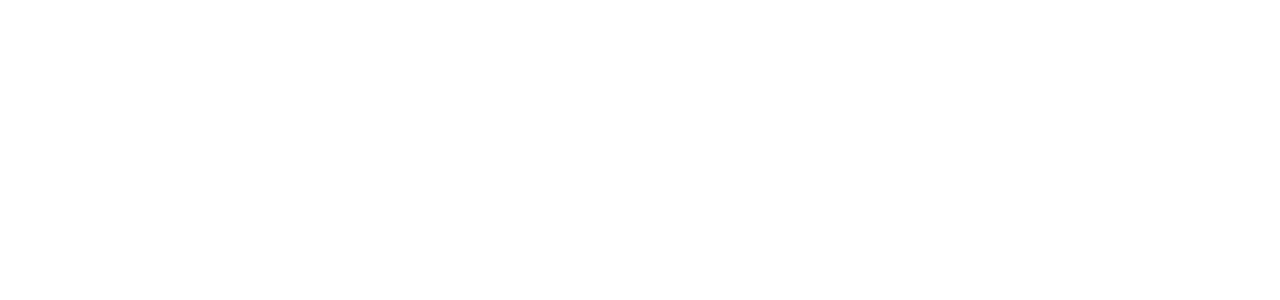
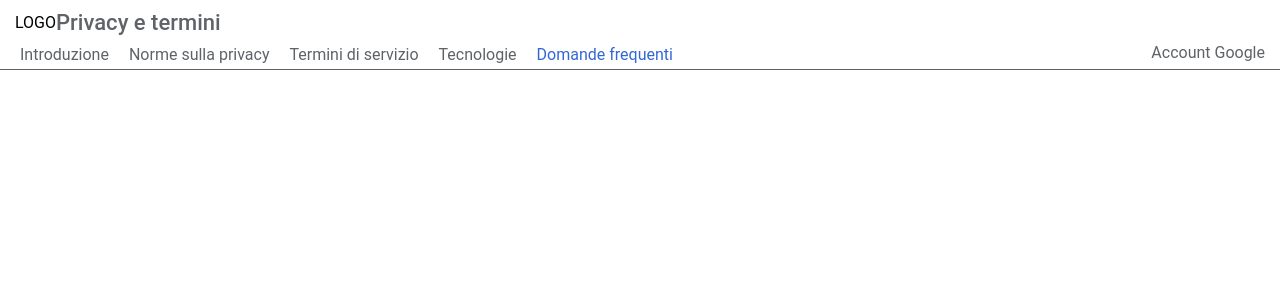
Before and after one commit to Gius993/php-google-faq, a PHP site: page / in a window 1280 px wide. Before the commit the part shown is empty. Shown: the top 300 px of the page. Run offline with PHP 8.4, Linux system fonts and the light colour scheme.

Commit message:
header-completato

```diff
--- /dev/null
+++ b/css/style.css
@@ -0,0 +1,68 @@
+*{
+    margin: 0;
+    padding: 0;
+    box-sizing: border-box;
+}
+
+body{
+    font-family: 'Roboto', sans-serif;
+}
+
+.container{
+    max-width: 1000px;
+    padding: 0 15px;
+    margin: 0 auto;
+}
+
+h2{
+    padding: 60px 0 30px;
+}
+
+li {
+    list-style: none;
+    padding: 5px;
+    margin-top: 5px;
+    margin-right: 10px;
+}
+
+a{
+    text-decoration: none;
+    color: #5f6368;
+}
+
+header{
+    background: #fff;
+    position: fixed;
+    width: 100%;
+    padding: 0 15px;
+    border-bottom: 1px solid #5f6368;
+}
+
+header .logo {
+    margin-top: 10px;
+    display: flex;
+    align-items: center;
+}
+
+header .logo span{
+    font-size: 22px;
+    font-weight: 500;
+    color: #5f6368;
+}
+
+header .navbar{
+    display: flex;
+    justify-content: space-between;
+    align-items: center;
+}
+
+header .list-navbar{
+    display: flex;
+}
+
+header .list-navbar .selected > a{
+    color: #3367d6;
+}
+.main-container{
+	text-align: center;
+}
--- a/index.php
+++ b/index.php
@@ -23,8 +23,52 @@
 	<meta http-equiv="X-UA-Compatible" content="IE=edge">
 	<meta name="viewport" content="width=device-width, initial-scale=1.0">
 	<title>Document</title>
+	<link rel="stylesheet" href="css/style.css">
 </head>
 <body>
+<header>
+        <div class="logo">
+            LOGO
+            <span>Privacy e termini</span>
+        </div>
+        <div class="navbar">
+            <ul class="list-navbar">
+                <li>
+                    <a href="#">
+                        Introduzione
+                    </a>
+                </li>
+                <li>
+                    <a href="#">
+                        Norme sulla privacy
+                    </a>
+                </li>
+                <li>
+                    <a href="#">
+                        Termini di servizio
+                    </a>
+                </li>
+                <li>
+                    <a href="#">
+                        Tecnologie
+                    </a>
+                </li>
+                <li class="selected">
+                    <a href="#">
+                        Domande frequenti
+                    </a>
+                </li>
+            </ul>
+            <span><a href="#">Account Google</a></span>
+        </div>
+    </header>
+
+	<main class="main-container">
+		<div class="faq">
+			<h2></h2>
+			<p></p>
+		</div>
+	</main>
 
 </body>
 </html>
```
